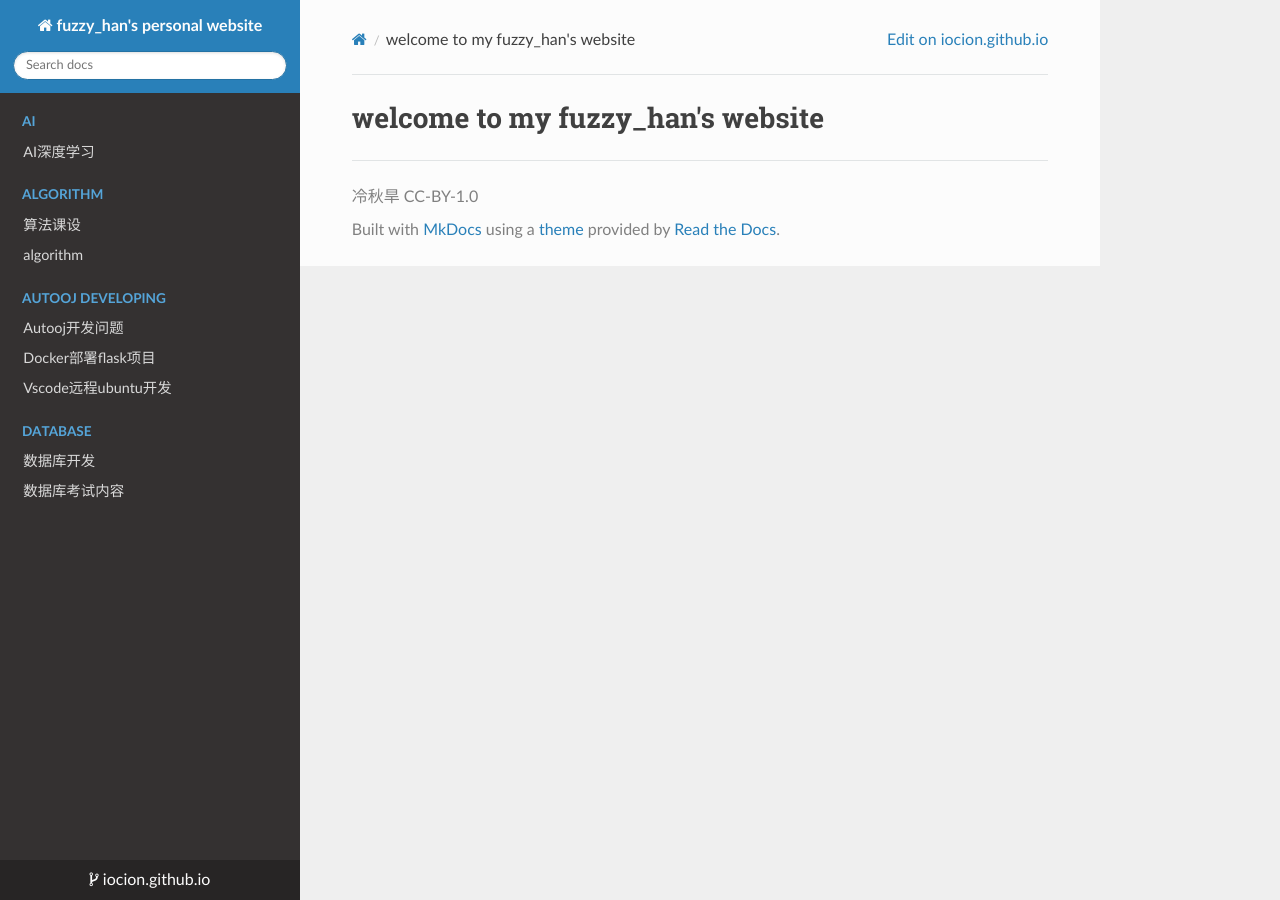
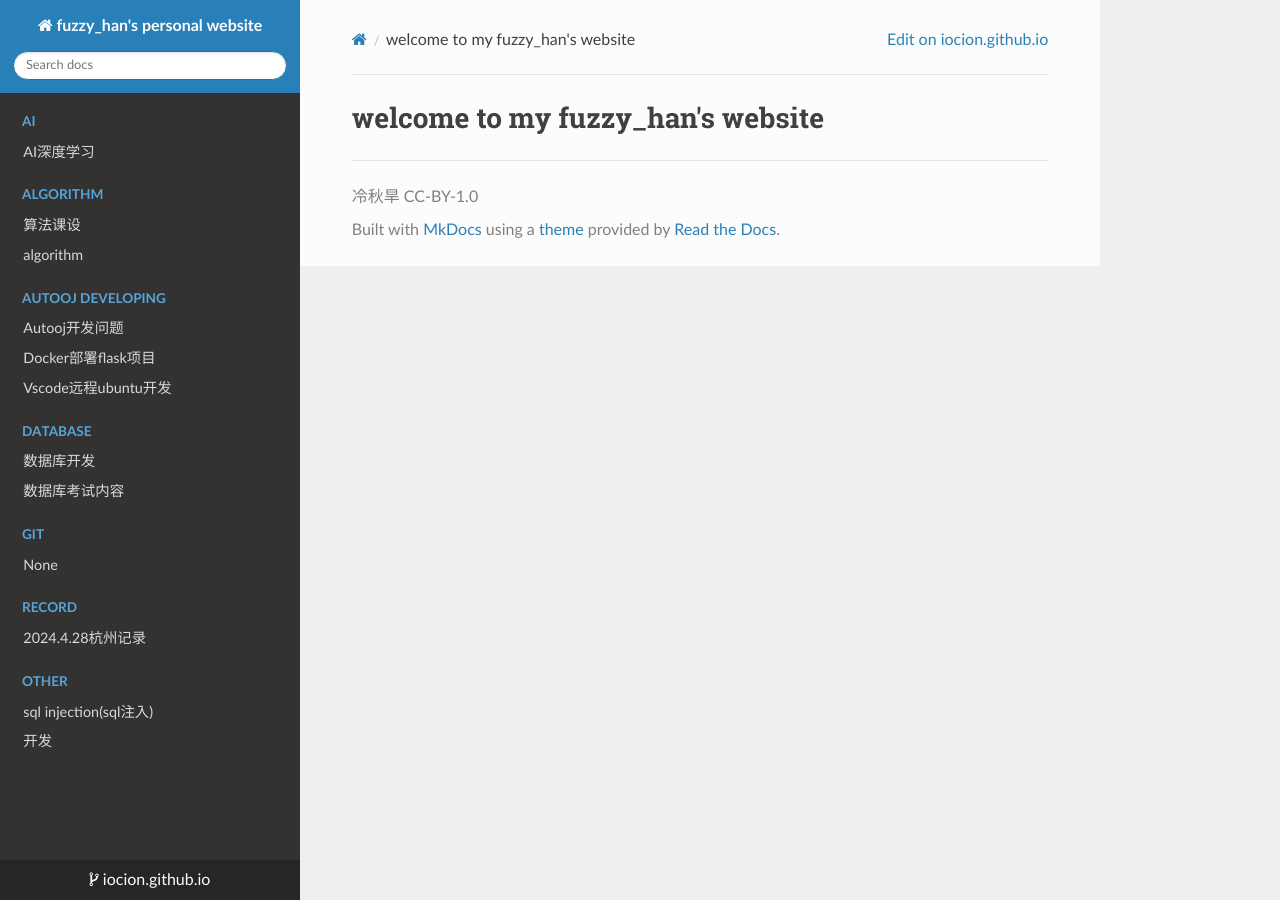
Before and after one commit to iocion/iocion.github.io, an MkDocs documentation site: the page built from docs/index.md, in a window 1280 px wide. Built offline with MkDocs 1.6.1, drawn with Linux system fonts in a browser that asks for light colours; nearby versions of some CDN libraries; library files that are not in the unit come from our copies.

Commit message:
新增Git,Record笔记

```diff
--- a/mkdocs.yml
+++ b/mkdocs.yml
@@ -22,7 +22,13 @@ nav:
   - Database:
     - Database/数据库开发.md
     - Database/数据库考试内容.md
-
+  - Git:
+    - Git/Git使用笔记.md
+  - Record:
+    - Record/2024.4.28杭州记录.md
+  - Other:
+    - Other/sql_injection.md
+    - Other/开发.md
 
 
 # # [UI]
```
